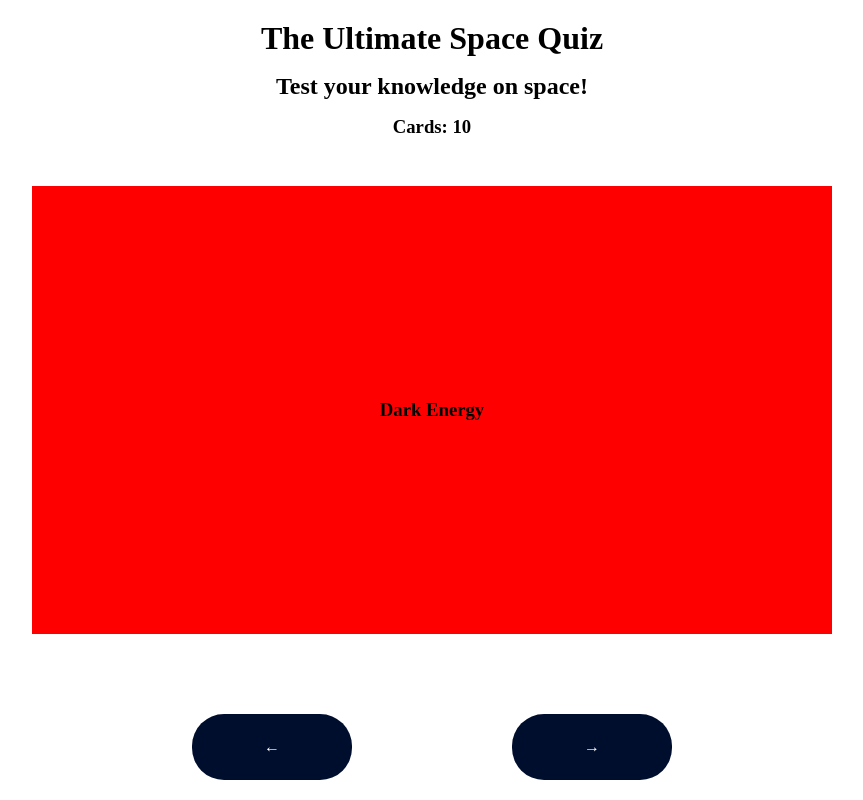
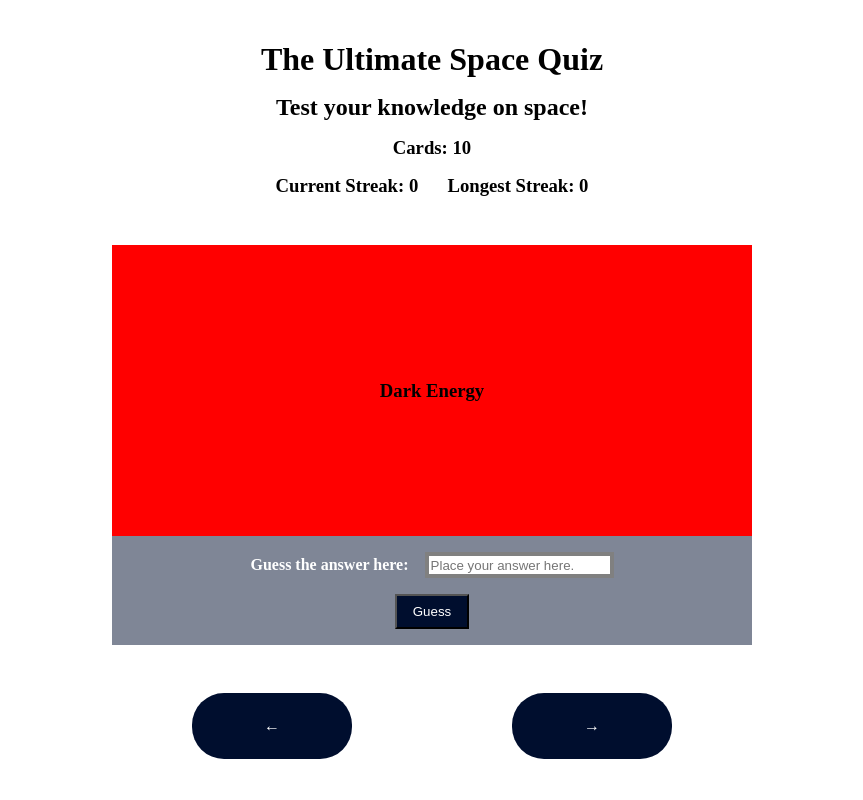
Before and after one commit to matayay/flashCards, a React app: page / in a window 1280 px wide. Shown: the whole page, without its empty margins (208-1071 px from the left). Built offline with nearby package versions, Linux system fonts and the light colour scheme; the HTML template or start-up script is replaced by a standard one.

Commit message:
implemented all required features

```diff
--- a/src/App.tsx
+++ b/src/App.tsx
@@ -6,12 +6,16 @@ import './stylesheets/App.css'
 
 const App = () => {
     const [speed, setSpeed] = useState("0s");
+    const [flip, setFlip] = useState("none");
+    const [card, setCard] = useState(0);
+    const [borderColor, setBorderColor] = useState("gray");
+    const [currentStreak, setCurrentStreak] = useState(0);
+    const [longestStreak, setLongestStreak] = useState(0);
 
-    const [flip, setFlip] = useState("none");
     const controlFlip = () => {
         if (flip == "none")
         {
-            setFlip("rotateY(180deg)");
+            setFlip("rotateX(180deg)");
         }
 
         else
@@ -19,16 +23,16 @@ const App = () => {
             setFlip("none");
         }
 
-        setSpeed("0.8s");
+        setSpeed("0.5s");
     };
 
-    const [card, setCard] = useState(0);
     const forward = () => {
         if (card != 9)
         {
             setCard(card + 1);
             setFlip("none");
             setSpeed("0s");
+            setBorderColor("gray");
         }
     };
 
@@ -38,13 +42,24 @@ const App = () => {
             setCard(card - 1);
             setFlip("none");
             setSpeed("0s");
+            setBorderColor("gray");
         }
     };
 
     return (
         <div className='App'>
-            <Header />
-            <FlashCard flascard={card} flip={flip} speed={speed} controlFlip={controlFlip} />
+            <Header currentStreak={currentStreak} longestStreak={longestStreak} />
+            <FlashCard
+                flascard={card}
+                flip={flip} speed={speed}
+                controlFlip={controlFlip}
+                borderColor={borderColor}
+                setBorderColor={setBorderColor}
+                currentStreak={currentStreak}
+                longestStreak={longestStreak}
+                setCurrentStreak={setCurrentStreak}
+                setLongestStreak={setLongestStreak}
+            />
             <CardButtons forward={forward} backward={backward} />
         </div>
     )
--- a/src/components/FlashCard.tsx
+++ b/src/components/FlashCard.tsx
@@ -4,10 +4,16 @@ import Guess from './Guess';
 import '../stylesheets/FlashCard.css';
 
 interface Props {
+    borderColor: string;
     flascard: number;
     flip: string;
     speed: string;
+    currentStreak: number;
+    longestStreak: number;
     controlFlip: () => void;
+    setBorderColor: (A: string) => void;
+    setCurrentStreak: (A: number) => void;
+    setLongestStreak: (A: number) => void;
 };
 
 const FlashCard:FC<Props> = (props) => {
@@ -29,7 +35,16 @@ const FlashCard:FC<Props> = (props) => {
                 </div>
             </div>
 
-            <Guess />
+            <Guess
+                flascard={props.flascard}
+                speed={props.speed}
+                borderColor={props.borderColor}
+                setBorderColor={props.setBorderColor}
+                currentStreak={props.currentStreak}
+                longestStreak={props.longestStreak}
+                setCurrentStreak={props.setCurrentStreak}
+                setLongestStreak={props.setLongestStreak}
+            />
         </div>
     )
 };
--- a/src/components/Guess.tsx
+++ b/src/components/Guess.tsx
@@ -1,11 +1,57 @@
 import { FC } from "react";
 import { useState } from "react";
+import flashcards from './Cards';
 import '../stylesheets/Guess.css';
 
-const Guess = () => {
+interface Props {
+    flascard: number;
+    speed: string;
+    borderColor: string;
+    currentStreak: number;
+    longestStreak: number;
+    setBorderColor: (A: string) => void;
+    setCurrentStreak: (A: number) => void;
+    setLongestStreak: (A: number) => void;
+};
+
+const Guess:FC<Props> = (props) => {
+    const [current, setCurrent] = useState("");
+
+    const handleForm = (event: any) => {
+        if (props.speed == "0s")
+        {
+            if (current.toLowerCase() == flashcards[props.flascard][1].toLowerCase())
+            {
+                props.setBorderColor("green");
+                setCurrent("");
+                props.setCurrentStreak(props.currentStreak + 1);
+            }
+
+            else
+            {
+                props.setBorderColor("red");
+                setCurrent("");
+                props.setCurrentStreak(0);
+
+                if (props.currentStreak > props.longestStreak)
+                {
+                    props.setLongestStreak(props.currentStreak);
+                }
+            }
+        }
+
+        event.preventDefault();
+    };
+
     return (
         <div className="Guess">
-
+            <form onSubmit={handleForm}>
+                <div className="textField">
+                    <h4>Guess the answer here:</h4>
+                    <input className="textBox" style={{borderColor: props.borderColor}} type="text" value={current} onChange={(e) => setCurrent(e.target.value)} placeholder="Place your answer here." />
+                </div>
+                <input type="submit" value="Guess" />
+            </form>
         </div>
     )
 };
--- a/src/components/Header.tsx
+++ b/src/components/Header.tsx
@@ -1,11 +1,21 @@
 import '../stylesheets/Header.css'
+import { FC } from 'react';
 
-const Header = () => {
+interface Props {
+    currentStreak: number;
+    longestStreak: number;
+};
+
+const Header:FC<Props> = (props) => {
     return (
         <div className="Header">
             <h1>The Ultimate Space Quiz</h1>
             <h2>Test your knowledge on space!</h2>
             <h3>Cards: 10</h3>
+            <div className='streaks'>
+                <h3>Current Streak: {props.currentStreak}</h3>
+                <h3>Longest Streak: {props.longestStreak}</h3>
+            </div>
         </div>
     )
 };
--- a/src/stylesheets/FlashCard.css
+++ b/src/stylesheets/FlashCard.css
@@ -1,16 +1,15 @@
 .FlashCard {
-    width: 50rem;
-    height: 30rem;
+    width: 40rem;
+    height: 25rem;
     display: flex;
     flex-direction: column;
-    gap: 2rem;
 }
 
 .card {
     width: 100%;
     height: 100%;
     background-color: transparent;
-    perspective: 2500px;
+    perspective: 1000px;
 }
 
 .inner {
@@ -32,7 +31,7 @@
 }
 
 .back {
-    transform: rotateY(180deg);
+    transform: rotateX(180deg);
 }
 
 @media only screen and (max-width: 650px) {
--- a/src/stylesheets/Guess.css
+++ b/src/stylesheets/Guess.css
@@ -5,6 +5,45 @@
     flex-direction: column;
     align-items: center;
     justify-content: center;
+    background-color: rgba(0, 14, 46, 0.5);
+    padding-top: 1rem;
+    padding-bottom: 1rem;
+}
+
+form {
+    display: flex;
+    flex-direction: column;
+    align-items: center;
+    justify-content: center;
+    gap: 1rem;
+}
+
+.textField {
+    width: 100%;
+    display: flex;
+    align-items: center;
+    gap: 1rem;
+}
+
+.textField h4 {
+    color: white;
+    margin: 0;
+}
+
+.textBox {
+    height: 1rem;
+    border-width: 0.3rem;
+    border-style: solid;
+}
+
+input[type=submit] {
+    color: white;
     background-color: rgb(0, 14, 46);
-    opacity: 50%;
+    padding: 0.5rem 1rem;
 }
+
+@media only screen and (max-width: 650px) {
+    .textField h4 {
+        display: none;
+    }
+}
--- a/src/stylesheets/Header.css
+++ b/src/stylesheets/Header.css
@@ -10,6 +10,12 @@
     margin: 0rem;
 }
 
+.streaks {
+    width: 100%;
+    display: flex;
+    justify-content: space-around;
+}
+
 @media only screen and (max-width: 650px) {
     .Header h1 {
         font-size: 1.5rem;
@@ -19,7 +25,7 @@
         font-size: 1.2rem;
     }
 
-    .Header h3 {
+    .Header h3, .streaks h3 {
         font-size: 1rem;
     }
 }
```
